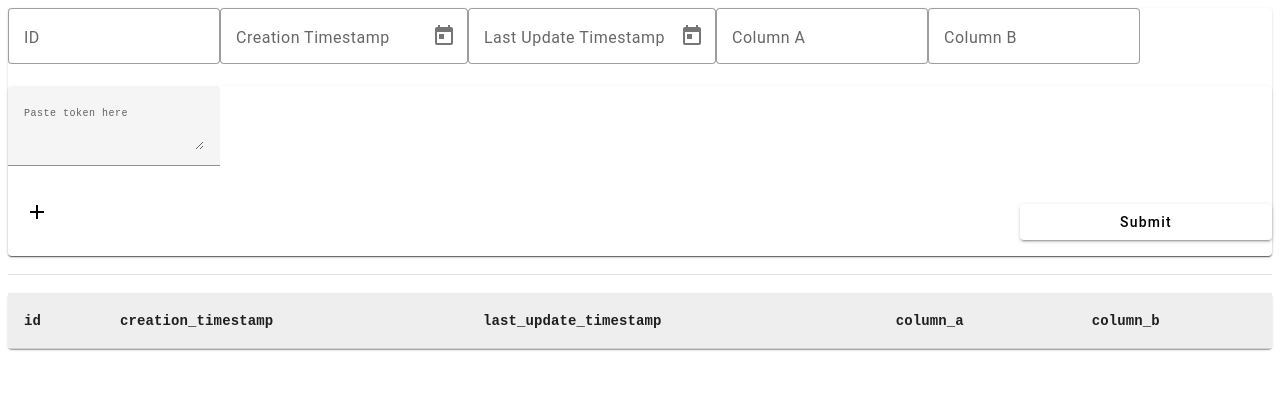
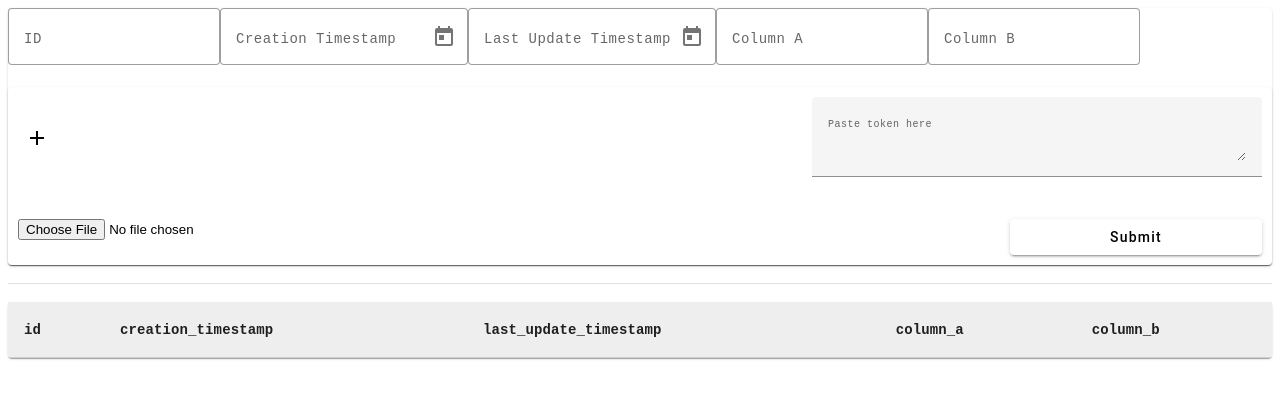
Before and after one commit to squidmin/angular-labs, an Angular app: page / in a window 1280 px wide. Shown: the top 398 px of the page. Built offline with nearby package versions, Linux system fonts and the light colour scheme.

Commit message:
add: GCS signed URL response; CSV upload

```diff
--- a/src/app/components/query-form/query-form.component.css
+++ b/src/app/components/query-form/query-form.component.css
@@ -38,6 +38,11 @@ mat-icon {
   margin-right: 10px;
 }
 
+.query-form-bottom {
+  display: flex;
+  justify-content: space-between;
+}
+
 .mat-raised-button {
   margin-top: 20px;
 }
@@ -63,11 +68,15 @@ button[mat-icon-button] mat-icon {
 
 .token-input {
   font-family: monospace;
-  min-width: 100%;
-  display: flex;
+  margin: 10px;
 }
-textarea {
+
+matInput {
   font-family: monospace;
-  min-width: 100%;
-  display: flex;
+  font-size: 12px;
 }
+
+mat-label {
+  font-family: monospace;
+  font-size: 14px;
+}
--- a/src/app/components/query-form/query-form.component.html
+++ b/src/app/components/query-form/query-form.component.html
@@ -4,27 +4,27 @@
       <div class="subquery-container" [formGroupName]="i">
         <mat-form-field appearance="outline">
           <mat-label>ID</mat-label>
-          <input matInput formControlName="id">
+          <input style="font-family: monospace; font-size: 14px;" matInput formControlName="id">
         </mat-form-field>
         <mat-form-field appearance="outline">
           <mat-label>Creation Timestamp</mat-label>
-          <input matInput [matDatepicker]="picker1" formControlName="creation_timestamp">
+          <input style="font-family: monospace;" matInput [matDatepicker]="picker1" formControlName="creation_timestamp">
           <mat-datepicker-toggle matSuffix [for]="picker1"></mat-datepicker-toggle>
           <mat-datepicker #picker1></mat-datepicker>
         </mat-form-field>
         <mat-form-field appearance="outline">
           <mat-label>Last Update Timestamp</mat-label>
-          <input matInput [matDatepicker]="picker2" formControlName="last_update_timestamp">
+          <input style="font-family: monospace;" matInput [matDatepicker]="picker2" formControlName="last_update_timestamp">
           <mat-datepicker-toggle matSuffix [for]="picker2"></mat-datepicker-toggle>
           <mat-datepicker #picker2></mat-datepicker>
         </mat-form-field>
         <mat-form-field appearance="outline">
           <mat-label>Column A</mat-label>
-          <input matInput formControlName="column_a">
+          <input style="font-family: monospace;" matInput formControlName="column_a">
         </mat-form-field>
         <mat-form-field appearance="outline">
           <mat-label>Column B</mat-label>
-          <input matInput formControlName="column_b">
+          <input style="font-family: monospace;" matInput formControlName="column_b">
         </mat-form-field>
         <button class="remove-button" mat-icon-button (click)="removeSubquery(i)" *ngIf="hasMultipleSubqueries()">
           <mat-icon>remove</mat-icon>
@@ -33,18 +33,24 @@
     </div>
   </form>
   <mat-card>
+    <div class="query-form-bottom">
+    <div class="button-container">
+      <button mat-icon-button (click)="addSubquery()">
+        <mat-icon>add</mat-icon>
+      </button>
+    </div>
     <div class="token-input">
-      <mat-form-field>
-        <textarea style="font-size: 10px; width: 100%; font-family: monospace;" matInput [(ngModel)]="gcpToken"
+      <mat-form-field style="width: 450px;">
+        <textarea style="font-size: 10px; font-family: monospace;" matInput [(ngModel)]="gcpToken"
                   placeholder="Paste token here" (change)="queryDryRun(gcpToken)">
         </textarea>
       </mat-form-field>
     </div>
-    <div class="button-container">
-      <button mat-icon-button (click)="addSubquery()">
-        <mat-icon>add</mat-icon>
-      </button>
-      <button mat-raised-button type="submit" (click)="onSubmit()">Submit</button>
+    </div>
+
+    <div class="query-form-bottom">
+      <input style="margin: 10px;" type="file" (change)="onFileSelected($event)">
+      <button style="margin: 10px; justify-content: right;" mat-raised-button type="submit" (click)="onSubmit()">Submit</button>
     </div>
   </mat-card>
 </mat-card>
--- a/src/app/components/query-form/query-form.component.ts
+++ b/src/app/components/query-form/query-form.component.ts
@@ -1,13 +1,15 @@
-import {Component, Input, OnInit} from '@angular/core';
+import {ChangeDetectionStrategy, Component, Input, OnInit} from '@angular/core';
 import {FormArray, FormBuilder, FormGroup} from '@angular/forms';
 import {query} from "../../scripts/BigQueryApiService";
 import {RowDataService} from "../../row-data.service";
 import {ExampleResponseItem} from "../../types/ExampleResponseItem";
+import {ChangeDetectorRef} from '@angular/core';
 
 @Component({
   selector: 'app-query-form',
   templateUrl: './query-form.component.html',
-  styleUrls: ['./query-form.component.css']
+  styleUrls: ['./query-form.component.css'],
+  changeDetection: ChangeDetectionStrategy.OnPush,
 })
 export class QueryFormComponent implements OnInit {
   queryForm: FormGroup;
@@ -15,16 +17,18 @@ export class QueryFormComponent implements OnInit {
   @Input()
   gcpToken: string = "";
 
-  constructor(private fb: FormBuilder, private rowDataService: RowDataService) {
+  constructor(
+    private fb: FormBuilder,
+    private rowDataService: RowDataService,
+    private cdr: ChangeDetectorRef) {
+
     this.queryForm = this.fb.group({
       subqueries: this.fb.array([this.createSubquery()]),
     });
+
   }
 
   ngOnInit() {
-    this.queryForm = this.fb.group({
-      subqueries: this.fb.array([this.createSubquery()]),
-    });
   }
 
   get subqueries(): FormArray {
@@ -52,6 +56,7 @@ export class QueryFormComponent implements OnInit {
 
   removeSubquery(index: number): void {
     (this.queryForm.get('subqueries') as FormArray).removeAt(index);
+    this.cdr.markForCheck();
   }
 
   async onSubmit() {
@@ -70,4 +75,55 @@ export class QueryFormComponent implements OnInit {
   queryDryRun(bigQueryApiToken: string): void {
     // TODO
   }
+
+  onFileSelected(event: Event) {
+    const input = event.target as HTMLInputElement;
+    if (input.files && input.files[0]) {
+      const file = input.files[0];
+      const reader = new FileReader();
+      reader.onload = (e) => {
+        const csv = (e.target as FileReader).result;
+        this.processCSV(csv as string);
+      };
+      reader.readAsText(file);
+    }
+  }
+
+  processCSV(data: string) {
+    let csvRecordsArray = data.split(/\r\n|\n/);
+    console.log('csvRecordsArray ===', csvRecordsArray);
+
+    let sqs = [];
+    csvRecordsArray.forEach((row, index) => {
+      // if (index === 0) {
+      // Handle header of CSV, if there's any
+      //   return;
+      // }
+
+      const cols = row.split(';');
+      if (cols.length === 5) {
+        const [id, creation_timestamp, last_update_timestamp, column_a, column_b] = cols;
+        console.log(id, creation_timestamp, last_update_timestamp, column_a, column_b,);
+
+        let sqs = this.queryForm.get('subqueries') as FormArray;
+        sqs.push(
+          this.fb.group({
+            id: id,
+            creation_timestamp: creation_timestamp,
+            last_update_timestamp: last_update_timestamp,
+            column_a: column_a,
+            column_b: column_b,
+          })
+        );
+      }
+    });
+    this.removeSubquery(0);
+    this.cdr.detectChanges();
+  }
+
+  isBlank(sqs: any) {
+    console.log('sqs.id ===', sqs.id);
+    return false;
+  }
+
 }
```
Also changed, not shown: example.csv (added).
